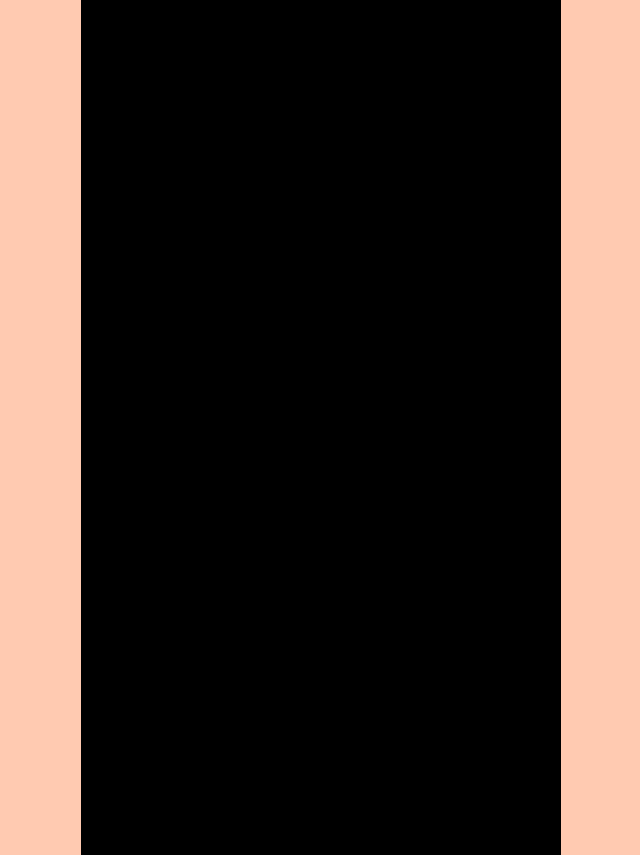
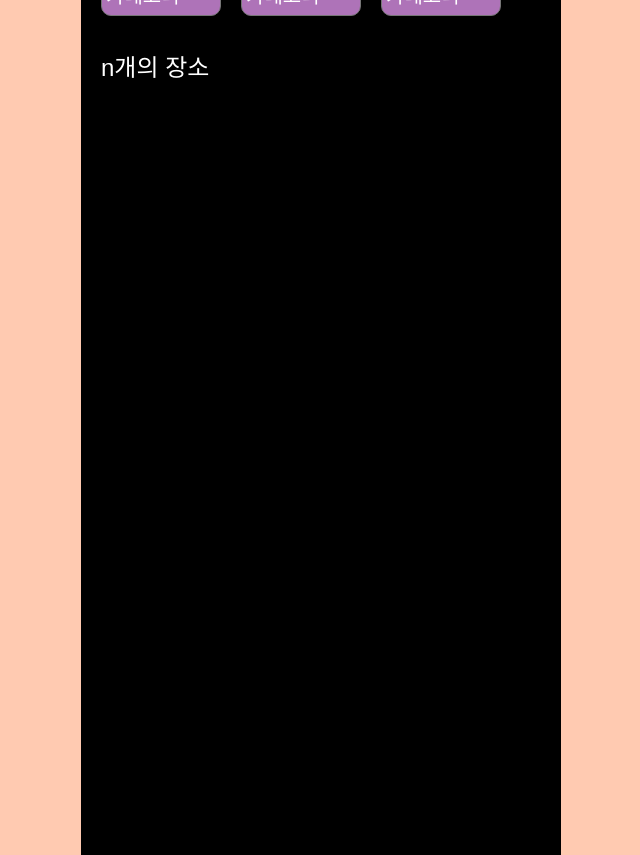
Before and after one commit to Al-ways/Al-ways-FE, a React (Vite) app: page /list in a window 1280 px wide. Shown: the whole page, without its empty margins (559-1199 px from the left). Built offline with nearby package versions, Linux system fonts and the light colour scheme; a web font is replaced by a local one.

Commit message:
design: 'Option select,content Molecule 구현'
Related to: #11

```diff
--- a/src/components/atom/OptionButton.tsx
+++ b/src/components/atom/OptionButton.tsx
@@ -18,6 +18,7 @@ const Container = styled.select`
   border-radius: 10px;
   color: #ffffff;
   font-size: 20px;
+  margin-left: 20px;
 `;
 
 export default OptionButton;
--- /dev/null
+++ b/src/components/molecule/OptionContentMolecule.tsx
@@ -0,0 +1,13 @@
+import styled from '@emotion/styled';
+import Text from '../atom/Text';
+const OptionContentMolecule = () => {
+  return (
+    <Container>
+      <Text txt={'n개의 장소'} fonts={'24'} width={'440'} height={'24'} />
+    </Container>
+  );
+};
+const Container = styled.div`
+  margin: 0 auto;
+`;
+export default OptionContentMolecule;
--- /dev/null
+++ b/src/components/molecule/OptionSelectMolecule.tsx
@@ -0,0 +1,21 @@
+import styled from '@emotion/styled';
+import OptionButton from '../atom/OptionButton';
+const OptionSelectMolecule = () => {
+  const optionList: string[] = ['카테고리', '이자카야', 'pup'];
+
+  return (
+    <Container>
+      <OptionButton list={optionList} />
+      <OptionButton list={optionList} />
+      <OptionButton list={optionList} />
+    </Container>
+  );
+};
+const Container = styled.div`
+  width: 480px;
+  height: 50px;
+  display: flex;
+  margin-top: 30px;
+  margin-bottom: 30px;
+`;
+export default OptionSelectMolecule;
--- a/src/pages/List.tsx
+++ b/src/pages/List.tsx
@@ -1,11 +1,11 @@
-import OptionButton from '../components/atom/OptionButton';
 import styled from '@emotion/styled';
+import OptionSelectMolecule from '../components/molecule/OptionSelectMolecule';
+import OptionContentMolecule from '../components/molecule/OptionContentMolecule';
 const List = () => {
-  const optionList: string[] = ['카테고리', '이자카야', 'pup'];
-
   return (
     <Container>
-      <OptionButton list={optionList} />
+      <OptionSelectMolecule />
+      <OptionContentMolecule />
     </Container>
   );
 };
```
